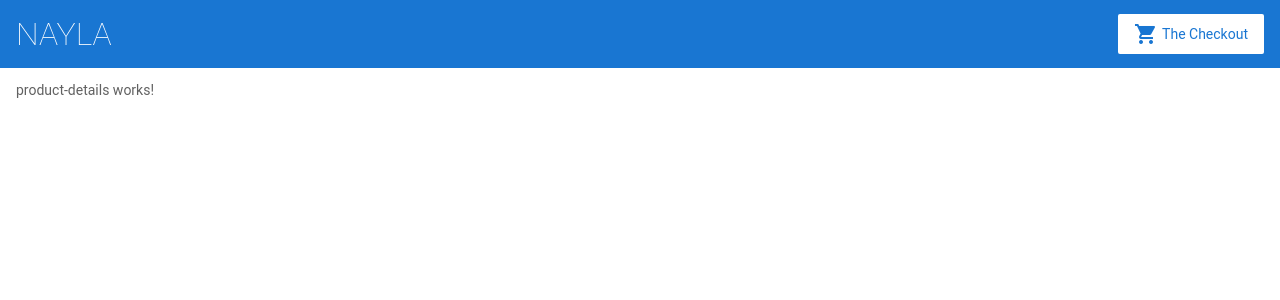
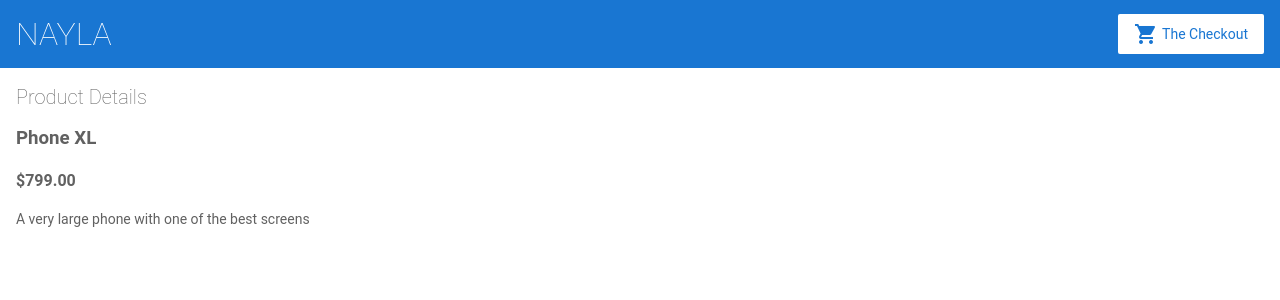
Before and after one commit to marcianomoreno/angular-getting-started, an Angular app: page /products/1 in a window 1280 px wide. Shown: the top 300 px of the page. Built offline with nearby package versions, Linux system fonts and the light colour scheme.

Commit message:
Implemented viewing product details

```diff
--- a/src/app/product-details/product-details.component.html
+++ b/src/app/product-details/product-details.component.html
@@ -1 +1,7 @@
-<p>product-details works!</p>
+<h2>Product Details</h2>
+
+<div *ngIf="product">
+  <h3>{{ product.name }}</h3>
+  <h4>{{ product.price | currency }}</h4>
+  <p>{{ product.description }}</p>
+</div>
--- a/src/app/product-details/product-details.component.ts
+++ b/src/app/product-details/product-details.component.ts
@@ -1,4 +1,6 @@
 import { Component, OnInit } from '@angular/core';
+import { ActivatedRoute } from '@angular/router';
+import { Product, products } from '../products';
 
 @Component({
   selector: 'app-product-details',
@@ -6,10 +8,14 @@
   styleUrls: ['./product-details.component.css']
 })
 export class ProductDetailsComponent implements OnInit {
+  product: Product | undefined;
 
-  constructor() { }
+  constructor(private route: ActivatedRoute) { }
 
   ngOnInit(): void {
+    const routeParams = this.route.snapshot.paramMap;
+    const productIdFromRoute = Number(routeParams.get('productId'));
+    this.product = products.find(product => product.id === productIdFromRoute);
   }
 
 }
```
